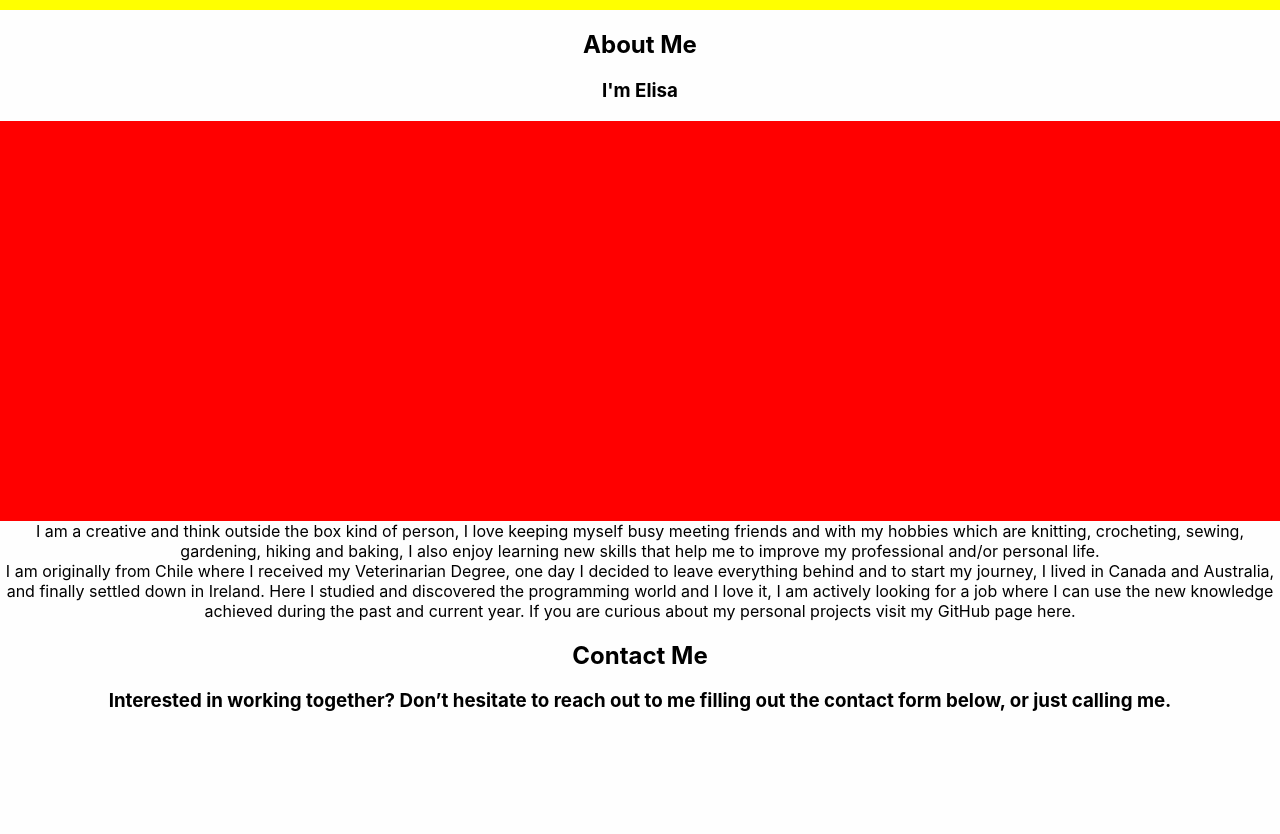
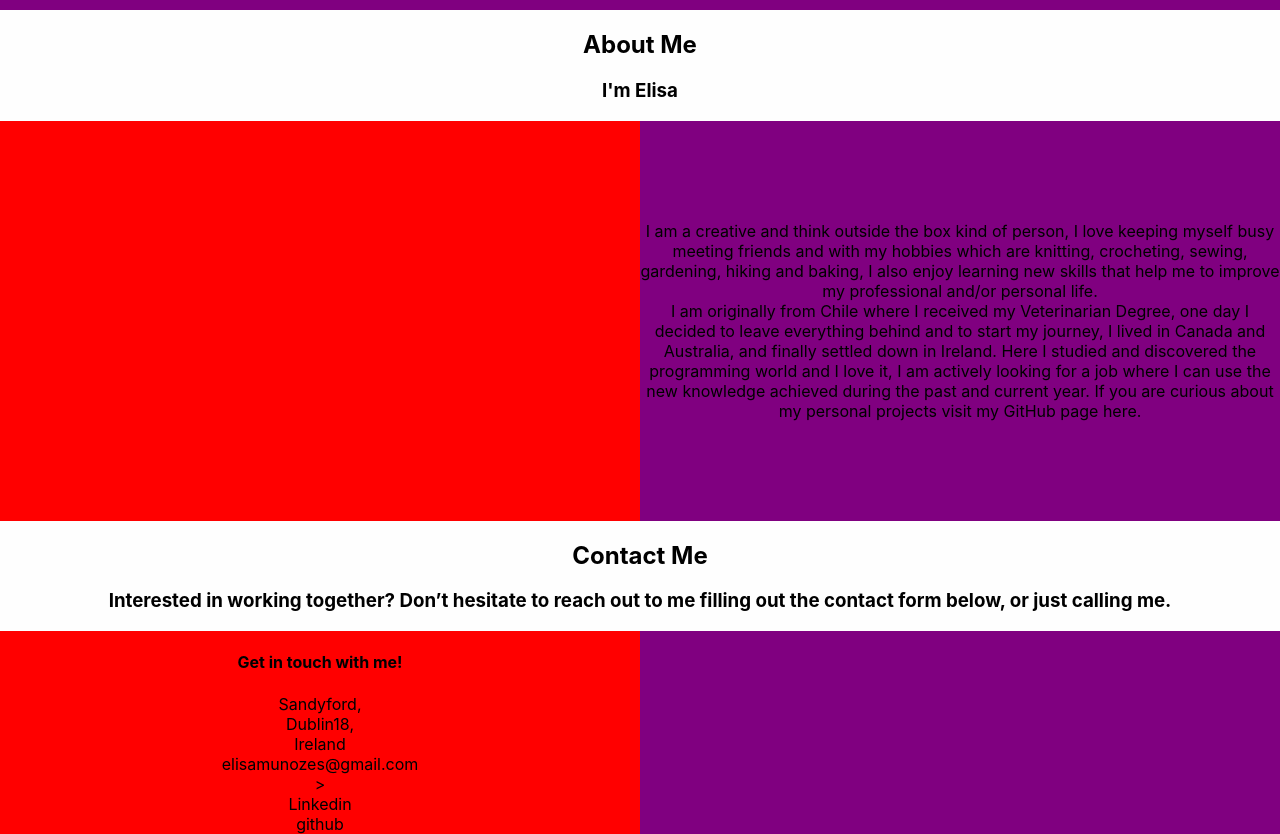
Before and after one commit to elisamunoz/eli-portfolio, a React (Create React App) app: page / in a window 1280 px wide. Shown: the part 1280-2114 px from the top of the page. Before the commit the page ends 2011 px from the top, so only its background shows below. Built offline with nearby package versions, Linux system fonts and the light colour scheme.

Commit message:
created contact section

```diff
--- a/src/pages/about/About.js
+++ b/src/pages/about/About.js
@@ -10,6 +10,7 @@ const About = () => (
     title='About Me'
     subtitle="I'm Elisa"
   >
+    <div className={styles.aboutContent}>
       <div className={styles.img} />
       <div className={styles.txt}>
         <p>I am a creative and think outside the box kind of person, I love keeping myself busy meeting friends and with my hobbies which are knitting, crocheting, sewing, gardening, hiking and baking, I also enjoy learning new skills that help me to improve my professional and/or personal life.
@@ -17,7 +18,7 @@ const About = () => (
         I am originally from Chile where I received my Veterinarian Degree, one day I decided to leave everything behind and to start my journey, I lived in Canada and Australia, and finally settled down in Ireland. Here I studied and discovered the programming world and I love it, I am actively looking for a job where I can use the new knowledge achieved during the past and current year. If you are curious about my personal projects visit my GitHub page here.
         </p>
       </div>
-
+    </div>
   </Section>
 );
 
--- a/src/pages/about/About.module.scss
+++ b/src/pages/about/About.module.scss
@@ -1,7 +1,22 @@
 @import 'assets/styles/abstract/index.scss';
 
+.aboutContent{
+  display: flex;
+  flex-direction: column;
+
+  @media (min-width: $breakpoint-desktop) {
+    flex-direction: row;
+  }
+}
+
 .img {
-  width: 100%;
+  width: 50%;
   height: 400px;
   background: red;
 }
+
+.txt {
+  width: 50%;
+  margin: auto;
+  display: inline-block;
+}
--- a/src/pages/contact/Contact.js
+++ b/src/pages/contact/Contact.js
@@ -12,7 +12,30 @@ const Contact = () => (
     title='Contact Me'
     subtitle='Interested in working together? Don’t hesitate to reach out to me filling out the contact form below, or just calling me.'
   >
+    <div className={styles.contactContent}>
+      <div className={styles.info}>
+        <h4 className={styles.infoTitle}>
+          Get in touch with me!
+        </h4>
+        <p className={styles.infoTxt}>
+            Sandyford,<br />
+            Dublin18,<br />
+            Ireland<br />
+            elisamunozes@gmail.com
+        </p>
+        <div className={styles.socialMedia}>>
+            <div className={styles.link}>
+                Linkedin
+            </div>
+            <div className={styles.link}>
+                github
+            </div>
+        </div>
+      </div>
+      <div className={styles.form}>
 
+      </div>
+    </div>
   </Section>
 );
 
--- a/src/pages/contact/Contact.module.scss
+++ b/src/pages/contact/Contact.module.scss
@@ -0,0 +1,21 @@
+@import 'assets/styles/abstract/index.scss';
+
+.contactContent{
+  display: flex;
+  flex-direction: column;
+
+  @media (min-width: $breakpoint-desktop) {
+    flex-direction: row;
+  }
+}
+
+.info {
+  margin: auto;
+  width: 50%;
+  background: red;
+}
+
+.form {
+  width: 50%;
+  margin: auto;
+}
--- a/src/ui/components/Section/Section.js
+++ b/src/ui/components/Section/Section.js
@@ -10,8 +10,8 @@ const Section = ({
   className,
 }) => (
   <section id={id} className={classnames(styles.section, className)}>
-    <div className={classnames(styles.container)}>
-      <h1 className={classnames(styles.title)}>
+    <div className={styles.container}>
+      <h1 className={styles.title}>
         {title}
       </h1>
       <h3 className={styles.subtitle}>
@@ -20,7 +20,6 @@ const Section = ({
       <div className={styles.content}>
         {children}
       </div>
-
     </div>
   </section>
 );
--- a/src/ui/components/Section/Section.module.scss
+++ b/src/ui/components/Section/Section.module.scss
@@ -13,3 +13,6 @@
   width: 100%;
   max-width: 1300px;
 }
+.content {
+  background: purple;
+}
```
Lines whose indentation alone changed are shown as unchanged.
